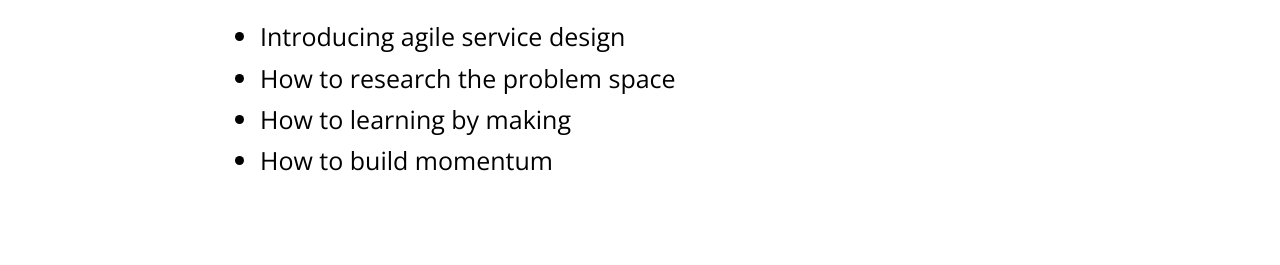
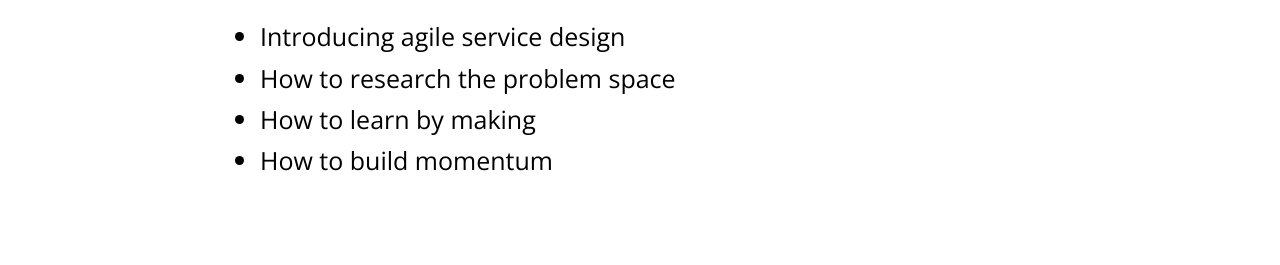
Before and after one commit to learnbymakingwales/learnbymakingwales.github.io, a Jekyll site: the page built from en/the-labs/index.md, in a window 1280 px wide. Shown: the part 1124-1389 px from the top of the page. Built offline with Jekyll 4.4.1, drawn with Linux system fonts in a browser that asks for light colours.

Commit message:
Update index.md
Fixing typo

```diff
--- a/en/the-labs/index.md
+++ b/en/the-labs/index.md
@@ -19,5 +19,5 @@ The themes are:
 
 * Introducing agile service design
 * How to research the problem space
-* How to learning by making
+* How to learn by making
 * How to build momentum
```
